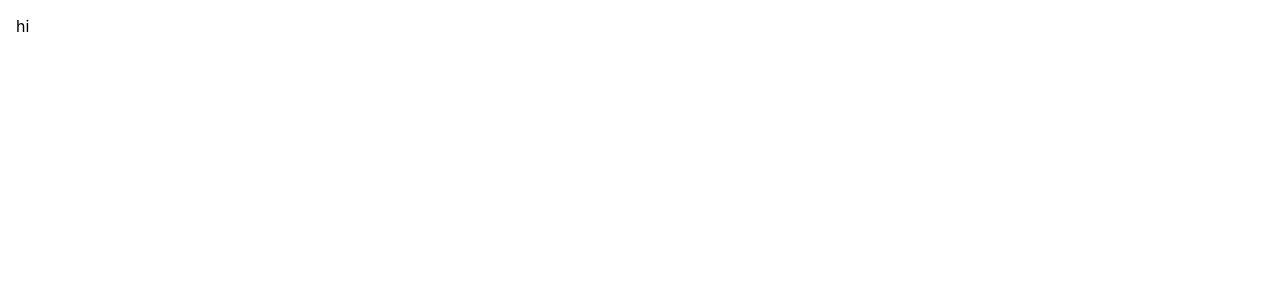
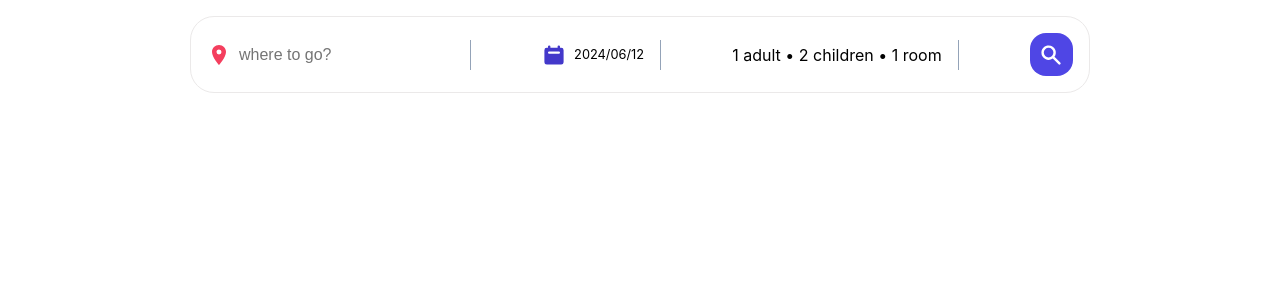
Before and after one commit to moaminrajabi/Booking_hotel, a React (Vite) app: page / in a window 1280 px wide. Shown: the top 300 px of the page. Built offline with nearby package versions, Linux system fonts and the light colour scheme.

Commit message:
header UI

```diff
--- a/src/App.jsx
+++ b/src/App.jsx
@@ -1,7 +1,12 @@
 import React from "react";
+import Header from "./components/Header/Header";
 
 function App() {
-  return <div>hi</div>;
+  return (
+    <div>
+      <Header />
+    </div>
+  );
 }
 
 export default App;
--- /dev/null
+++ b/src/components/Header/Header.jsx
@@ -0,0 +1,46 @@
+import React, { useState } from "react";
+import { MdLocationOn } from "react-icons/md";
+import { HiCalendar, HiSearch } from "react-icons/hi";
+import "../../App.css";
+
+function Header() {
+  const [destination, setDestination] = useState("");
+  return (
+    <div className="header">
+      <div className="headerSearch">
+        <div className="headerSearchItem">
+          <MdLocationOn className="headerIcon locationIcon" />
+          <input
+            value={destination}
+            onChange={(e) => setDestination(e.target.value)}
+            type="text"
+            placeholder="where to go?"
+            className="headerSearchInput"
+            name="destination"
+            id="destination"
+          />
+          <span className="seperator"></span>
+        </div>
+
+        <div className="headerSearchItem">
+          <HiCalendar className="headerIcon dateIcon" />
+          <div className="dateDropDown">2024/06/12</div>
+          <span className="seperator"></span>
+        </div>
+
+        <div className="headerSearchItem">
+          <div id="optionDropDown">1 adult &bull; 2 children &bull; 1 room</div>
+          <span className="seperator"></span>
+        </div>
+
+        <div className="headerSearchItem">
+          <button className="headerSearchBtn">
+            <HiSearch className="headerIcon" />
+          </button>
+        </div>
+      </div>
+    </div>
+  );
+}
+
+export default Header;
```
